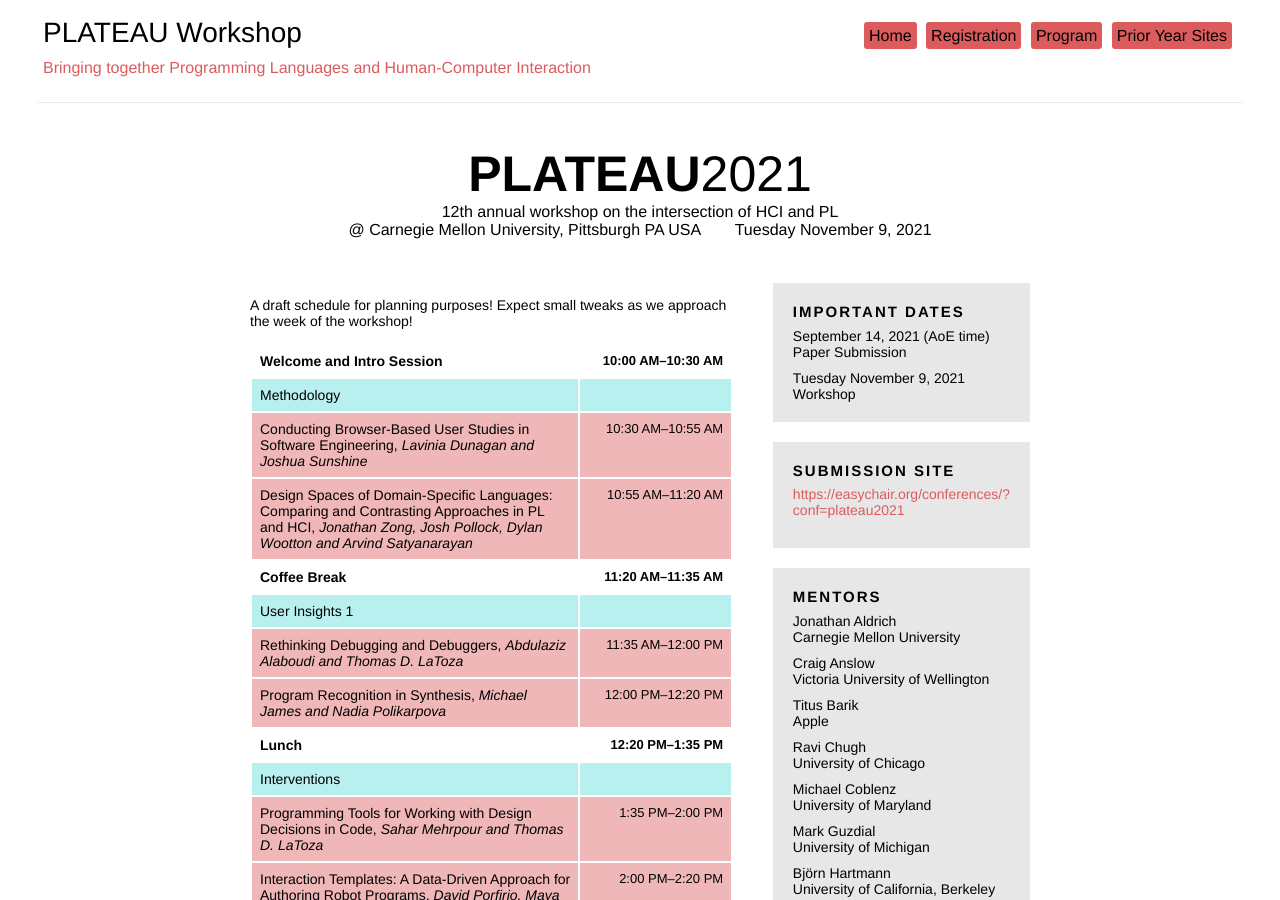
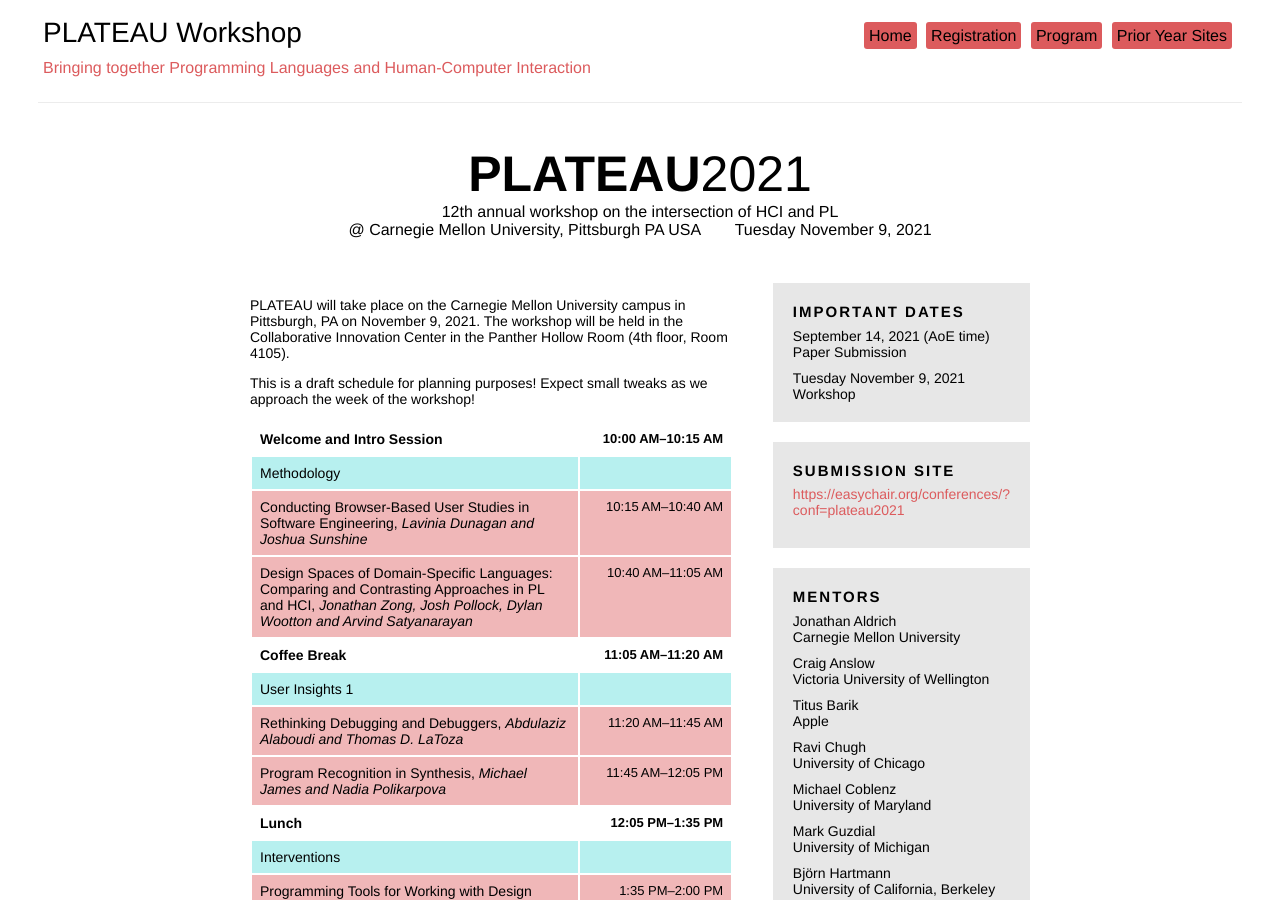
Before and after one commit to plateau-workshop/plateau-2024, a Jekyll site: the page built from schedule.html, in a window 1280 px wide and 900 px high. Built offline with Jekyll 4.4.1, drawn with Linux system fonts in a browser that asks for light colours.

Commit message:
updated schedule and room number

```diff
--- a/registration.html
+++ b/registration.html
@@ -6,8 +6,9 @@ layout: default
 
 <p>
   PLATEAU will take place on the Carnegie Mellon University campus in
-  Pittsburgh, PA on November 9, 2021. The workshop will be held in the Rashid
-  Auditorium in the Gates-Hillman Center (Room 4401).
+  Pittsburgh, PA on November 9, 2021. The workshop will be held in the
+  Collaborative Innovation Center in the Panther Hollow Room (4th floor, Room
+  4105).
 </p>
 
 <p>
--- a/schedule.html
+++ b/schedule.html
@@ -4,35 +4,157 @@ permalink: program
 layout: default
 ---
 
-
-    <p>A draft schedule for planning purposes!  Expect small tweaks as we approach the week of the workshop! </p>
+<p>
+  PLATEAU will take place on the Carnegie Mellon University campus in
+  Pittsburgh, PA on November 9, 2021. The workshop will be held in the
+  Collaborative Innovation Center in the Panther Hollow Room (4th floor, Room
+  4105).
+</p>
+<p>
+  This is a draft schedule for planning purposes! Expect small tweaks as we
+  approach the week of the workshop!
+</p>
 
 <table>
-
-
-
-<tr class='break'><td class='schedule-left'>Welcome and Intro Session<span class='authors'></span></td><td class='schedule-right'>10:00 AM&ndash;10:30 AM</td></tr>
-<tr class='session_title'><td class='schedule-left'>Methodology<span class='authors'></span></td><td class='schedule-right'></td></tr>
-<tr class='talk'><td class='schedule-left'>Conducting Browser-Based User Studies in Software Engineering, <span class='authors'>Lavinia Dunagan and Joshua Sunshine</span></td><td class='schedule-right'>10:30 AM&ndash;10:55 AM</td></tr>
-<tr class='talk'><td class='schedule-left'>Design Spaces of Domain-Specific Languages: Comparing and Contrasting Approaches in PL and HCI, <span class='authors'>Jonathan Zong, Josh Pollock, Dylan Wootton and Arvind Satyanarayan</span></td><td class='schedule-right'>10:55 AM&ndash;11:20 AM</td></tr>
-<tr class='break'><td class='schedule-left'>Coffee Break<span class='authors'></span></td><td class='schedule-right'>11:20 AM&ndash;11:35 AM</td></tr>
-<tr class='session_title'><td class='schedule-left'>User Insights 1<span class='authors'></span></td><td class='schedule-right'></td></tr>
-<tr class='talk'><td class='schedule-left'>Rethinking Debugging and Debuggers, <span class='authors'>Abdulaziz Alaboudi and Thomas D. LaToza</span></td><td class='schedule-right'>11:35 AM&ndash;12:00 PM</td></tr>
-<tr class='talk'><td class='schedule-left'>Program Recognition in Synthesis, <span class='authors'>Michael James and Nadia Polikarpova</span></td><td class='schedule-right'>12:00 PM&ndash;12:20 PM</td></tr>
-<tr class='break'><td class='schedule-left'>Lunch<span class='authors'></span></td><td class='schedule-right'>12:20 PM&ndash;1:35 PM</td></tr>
-<tr class='session_title'><td class='schedule-left'>Interventions<span class='authors'></span></td><td class='schedule-right'></td></tr>
-<tr class='talk'><td class='schedule-left'>Programming Tools for Working with Design Decisions in Code, <span class='authors'>Sahar Mehrpour and Thomas D. LaToza</span></td><td class='schedule-right'>1:35 PM&ndash;2:00 PM</td></tr>
-<tr class='talk'><td class='schedule-left'>Interaction Templates: A Data-Driven Approach for Authoring Robot Programs, <span class='authors'>David Porfirio, Maya Cakmak, Allison Sauppé, Aws Albarghouthi and Bilge Mutlu</span></td><td class='schedule-right'>2:00 PM&ndash;2:20 PM</td></tr>
-<tr class='talk'><td class='schedule-left'>Combining Interactive and Whole-Program Editing with Repartee, <span class='authors'>Luna Phipps-Costin, Michael MacLeod, Alex Vo, Tiffany Nguyen, Joe Politz, Shriram Krishnamurthi and Benjamin Lerner</span></td><td class='schedule-right'>2:20 PM&ndash;2:45 PM</td></tr>
-<tr class='session_title'><td class='schedule-left'>Design Opportunities<span class='authors'></span></td><td class='schedule-right'></td></tr>
-<tr class='talk'><td class='schedule-left'>Change in Software Ecosystems: Social Challenges of Automating Upgrades, <span class='authors'>Gabriel Matute, Alvin Cheung and Sarah Chasins</span></td><td class='schedule-right'>2:45 PM&ndash;3:05 PM</td></tr>
-<tr class='talk'><td class='schedule-left'>Applying Information Flow to Program Comprehension, <span class='authors'>Will Crichton</span></td><td class='schedule-right'>3:05 PM&ndash;3:30 PM</td></tr>
-<tr class='break'><td class='schedule-left'>Coffee Break<span class='authors'></span></td><td class='schedule-right'>3:30 PM&ndash;3:45 PM</td></tr>
-<tr class='session_title'><td class='schedule-left'>User Insights 2<span class='authors'></span></td><td class='schedule-right'></td></tr>
-<tr class='talk'><td class='schedule-left'>Collecting Insights about How Novice Programmers Naturally Express Programs for Robots, <span class='authors'>Rajeswari Hita Kambhamettu, Michael Jae-Yoon Chung, Vinitha Ranganeni and Patrícia Alves-Oliveira</span></td><td class='schedule-right'>3:45 PM&ndash;4:10 PM</td></tr>
-<tr class='talk'><td class='schedule-left'>Program Path Complexity and Code Comprehension, <span class='authors'>Sofiane Dissem, Eli Pregerson, Adi Bhargava, Josh Cordova and Lucas Bang</span></td><td class='schedule-right'>4:10 PM&ndash;4:35 PM</td></tr>
-<tr class='break'><td class='schedule-left'>Wrap Up<span class='authors'></span></td><td class='schedule-right'>4:35 PM&ndash;5:00 PM</td></tr>
-
-
-
+  <tr class="break">
+    <td class="schedule-left">
+      Welcome and Intro Session<span class="authors"></span>
+    </td>
+    <td class="schedule-right">10:00 AM&ndash;10:15 AM</td>
+  </tr>
+  <tr class="session_title">
+    <td class="schedule-left">Methodology<span class="authors"></span></td>
+    <td class="schedule-right"></td>
+  </tr>
+  <tr class="talk">
+    <td class="schedule-left">
+      Conducting Browser-Based User Studies in Software Engineering,
+      <span class="authors">Lavinia Dunagan and Joshua Sunshine</span>
+    </td>
+    <td class="schedule-right">10:15 AM&ndash;10:40 AM</td>
+  </tr>
+  <tr class="talk">
+    <td class="schedule-left">
+      Design Spaces of Domain-Specific Languages: Comparing and Contrasting
+      Approaches in PL and HCI,
+      <span class="authors"
+        >Jonathan Zong, Josh Pollock, Dylan Wootton and Arvind
+        Satyanarayan</span
+      >
+    </td>
+    <td class="schedule-right">10:40 AM&ndash;11:05 AM</td>
+  </tr>
+  <tr class="break">
+    <td class="schedule-left">Coffee Break<span class="authors"></span></td>
+    <td class="schedule-right">11:05 AM&ndash;11:20 AM</td>
+  </tr>
+  <tr class="session_title">
+    <td class="schedule-left">User Insights 1<span class="authors"></span></td>
+    <td class="schedule-right"></td>
+  </tr>
+  <tr class="talk">
+    <td class="schedule-left">
+      Rethinking Debugging and Debuggers,
+      <span class="authors">Abdulaziz Alaboudi and Thomas D. LaToza</span>
+    </td>
+    <td class="schedule-right">11:20 AM&ndash;11:45 AM</td>
+  </tr>
+  <tr class="talk">
+    <td class="schedule-left">
+      Program Recognition in Synthesis,
+      <span class="authors">Michael James and Nadia Polikarpova</span>
+    </td>
+    <td class="schedule-right">11:45 AM&ndash;12:05 PM</td>
+  </tr>
+  <tr class="break">
+    <td class="schedule-left">Lunch<span class="authors"></span></td>
+    <td class="schedule-right">12:05 PM&ndash;1:35 PM</td>
+  </tr>
+  <tr class="session_title">
+    <td class="schedule-left">Interventions<span class="authors"></span></td>
+    <td class="schedule-right"></td>
+  </tr>
+  <tr class="talk">
+    <td class="schedule-left">
+      Programming Tools for Working with Design Decisions in Code,
+      <span class="authors">Sahar Mehrpour and Thomas D. LaToza</span>
+    </td>
+    <td class="schedule-right">1:35 PM&ndash;2:00 PM</td>
+  </tr>
+  <tr class="talk">
+    <td class="schedule-left">
+      Interaction Templates: A Data-Driven Approach for Authoring Robot
+      Programs,
+      <span class="authors"
+        >David Porfirio, Maya Cakmak, Allison Sauppé, Aws Albarghouthi and Bilge
+        Mutlu</span
+      >
+    </td>
+    <td class="schedule-right">2:00 PM&ndash;2:20 PM</td>
+  </tr>
+  <tr class="talk">
+    <td class="schedule-left">
+      Combining Interactive and Whole-Program Editing with Repartee,
+      <span class="authors"
+        >Luna Phipps-Costin, Michael MacLeod, Alex Vo, Tiffany Nguyen, Joe
+        Politz, Shriram Krishnamurthi and Benjamin Lerner</span
+      >
+    </td>
+    <td class="schedule-right">2:20 PM&ndash;2:45 PM</td>
+  </tr>
+  <tr class="session_title">
+    <td class="schedule-left">
+      Design Opportunities<span class="authors"></span>
+    </td>
+    <td class="schedule-right"></td>
+  </tr>
+  <tr class="talk">
+    <td class="schedule-left">
+      Change in Software Ecosystems: Social Challenges of Automating Upgrades,
+      <span class="authors"
+        >Gabriel Matute, Alvin Cheung and Sarah Chasins</span
+      >
+    </td>
+    <td class="schedule-right">2:45 PM&ndash;3:05 PM</td>
+  </tr>
+  <tr class="talk">
+    <td class="schedule-left">
+      Applying Information Flow to Program Comprehension,
+      <span class="authors">Will Crichton</span>
+    </td>
+    <td class="schedule-right">3:05 PM&ndash;3:30 PM</td>
+  </tr>
+  <tr class="break">
+    <td class="schedule-left">Coffee Break<span class="authors"></span></td>
+    <td class="schedule-right">3:30 PM&ndash;3:45 PM</td>
+  </tr>
+  <tr class="session_title">
+    <td class="schedule-left">User Insights 2<span class="authors"></span></td>
+    <td class="schedule-right"></td>
+  </tr>
+  <tr class="talk">
+    <td class="schedule-left">
+      Collecting Insights about How Novice Programmers Naturally Express
+      Programs for Robots,
+      <span class="authors"
+        >Rajeswari Hita Kambhamettu, Michael Jae-Yoon Chung, Vinitha Ranganeni
+        and Patrícia Alves-Oliveira</span
+      >
+    </td>
+    <td class="schedule-right">3:45 PM&ndash;4:10 PM</td>
+  </tr>
+  <tr class="talk">
+    <td class="schedule-left">
+      Program Path Complexity and Code Comprehension,
+      <span class="authors"
+        >Sofiane Dissem, Eli Pregerson, Adi Bhargava, Josh Cordova and Lucas
+        Bang</span
+      >
+    </td>
+    <td class="schedule-right">4:10 PM&ndash;4:35 PM</td>
+  </tr>
+  <tr class="break">
+    <td class="schedule-left">Wrap Up<span class="authors"></span></td>
+    <td class="schedule-right">4:35 PM&ndash;5:00 PM</td>
+  </tr>
 </table>
```
Also changed, not shown: 2 other files.
